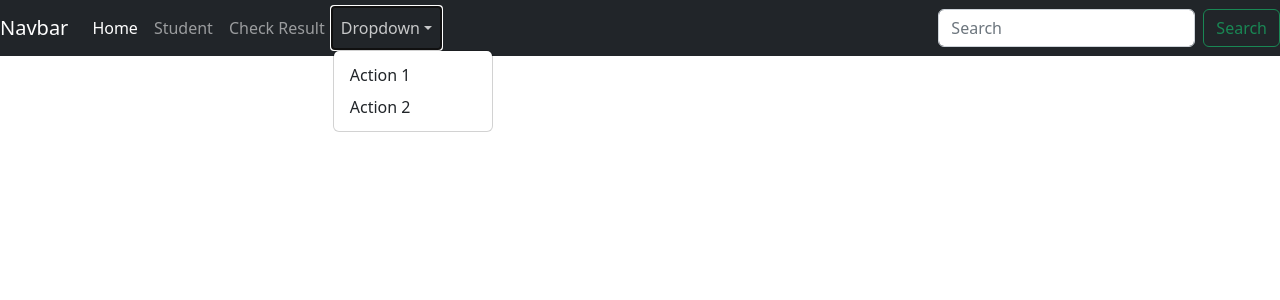
After one commit to Ayodeji-codin/PTA, a Django app: template PTA/mysite/templates/base.html in a window 1280 px wide, after a click on "Dropdown". The commit adds this page. Shown: the top 300 px of the page. Run offline with Django 4.2, Linux system fonts and the light colour scheme; the template is opened without the code that fills it, so the values that code supplies are empty.

Commit message:
trying the student layout

```diff
--- a/PTA/mysite/forms.py
+++ b/PTA/mysite/forms.py
@@ -11,3 +11,6 @@ class SignupForm(UserCreationForm):
 class LoginForm(forms.Form):
     username = forms.CharField(max_length = 90, label = 'Username')
     password = forms.CharField(max_length = 70, widget = forms.PasswordInput, label = 'Password')
+
+#class GeneralForm(forms.Form):
+#    id = forms.CharField(max)
--- a/PTA/mysite/models.py
+++ b/PTA/mysite/models.py
@@ -15,7 +15,8 @@ class Subject(models.Model):
         return self.subject
 
 class Student(models.Model):
-    name = models.CharField(max_length=90)
+    name = models.CharField(max_length=90,unique=True)
+    id_num = models.IntegerField(default=1,null=False,blank=False)
     date_admitted = models.DateField(auto_now_add=True)
     student_class = models.ForeignKey(Classes, on_delete=models.SET_NULL,blank=True,null=True)
     subjects = models.ManyToManyField(Subject)
@@ -25,7 +26,8 @@ class Student(models.Model):
 
 
 class Evaluation(models.Model):
-    student = models.ForeignKey(Student, on_delete=models.CASCADE)
+    id_num = models.IntegerField(default=1,null=False,blank=False)
+    student = models.ForeignKey(Student, on_delete=models.CASCADE,related_name='student')
     subject = models.ForeignKey(Subject, on_delete=models.CASCADE)
     assignments = models.IntegerField()
     test1 = models.IntegerField()
--- /dev/null
+++ b/PTA/mysite/templates/base.html
@@ -0,0 +1,79 @@
+<!doctype html>
+<html lang="en">
+
+<head>
+  <title>
+  {% block title %}
+
+  {% endblock title %}
+     </title>
+  <!-- Required meta tags -->
+  <meta charset="utf-8">
+  <meta name="viewport" content="width=device-width, initial-scale=1, shrink-to-fit=no">
+
+  <!-- Bootstrap CSS v5.2.1 -->
+  <link href="https://cdn.jsdelivr.net/npm/bootstrap@5.2.1/dist/css/bootstrap.min.css" rel="stylesheet"
+    integrity="sha384-iYQeCzEYFbKjA/T2uDLTpkwGzCiq6soy8tYaI1GyVh/UjpbCx/TYkiZhlZB6+fzT" crossorigin="anonymous">
+
+</head>
+
+<body>
+  <header>
+    <!-- place navbar here -->
+    <nav class="navbar navbar-expand-xl navbar-dark bg-dark">
+        <a class="navbar-brand" href="#">Navbar</a>
+        <button class="navbar-toggler d-lg-none" type="button" data-bs-toggle="collapse" data-bs-target="#collapsibleNavId" aria-controls="collapsibleNavId"
+            aria-expanded="false" aria-label="Toggle navigation"></button>
+        <div class="collapse navbar-collapse" id="collapsibleNavId">
+            <ul class="navbar-nav me-auto mt-2 mt-lg-0">
+                <li class="nav-item">
+                    <a class="nav-link active" href=" {% url 'home' %} " aria-current="page">Home <span class="visually-hidden">(current)</span></a>
+                </li>
+                <li class="nav-item">
+                    <a class="nav-link" href=" {% url 'student' %} ">Student</a>
+                </li>
+                <li class="nav-item">
+                    <a class="nav-link" href="#">Check Result</a>
+                </li>
+                <li class="nav-item dropdown">
+                    <a class="nav-link dropdown-toggle" href="#" id="dropdownId" data-bs-toggle="dropdown" aria-haspopup="true" aria-expanded="false">Dropdown</a>
+                    <div class="dropdown-menu" aria-labelledby="dropdownId">
+                        <a class="dropdown-item" href="#">Action 1</a>
+                        <a class="dropdown-item" href="#">Action 2</a>
+                    </div>
+                </li>
+            </ul>
+            <form class="d-flex my-2 my-lg-0">
+                <input class="form-control me-sm-2" type="text" placeholder="Search">
+                <button class="btn btn-outline-success my-2 my-sm-0" type="submit">Search</button>
+            </form>
+        </div>
+    </nav>
+  </header>
+  <main>
+
+    {% block content %}
+
+    {% endblock content %}
+
+  </main>
+  <footer>
+    <!-- place footer here -->
+
+  </footer>
+  <!-- Bootstrap JavaScript Libraries -->
+  <script src="https://cdn.jsdelivr.net/npm/@popperjs/core@2.11.6/dist/umd/popper.min.js"
+    integrity="sha384-oBqDVmMz9ATKxIep9tiCxS/Z9fNfEXiDAYTujMAeBAsjFuCZSmKbSSUnQlmh/jp3" crossorigin="anonymous">
+  </script>
+
+  <script src="https://cdn.jsdelivr.net/npm/bootstrap@5.2.1/dist/js/bootstrap.min.js"
+    integrity="sha384-7VPbUDkoPSGFnVtYi0QogXtr74QeVeeIs99Qfg5YCF+TidwNdjvaKZX19NZ/e6oz" crossorigin="anonymous">
+  </script>
+
+  {% block js %}
+
+  {% endblock js %}
+
+</body>
+
+</html>
```
Also changed, not shown: PTA/mysite/templates/student.html (+17 -18 lines), PTA/mysite/views.py (+2 -12 lines), PTA/db.sqlite3, PTA/mysite/migrations/0003_alter_student_name.py (added), PTA/mysite/migrations/0004_evaluation_id_num_alter_evaluation_student.py (added), PTA/mysite/migrations/0005_remove_evaluation_id_num_student_id_num.py (added), PTA/mysite/migrations/0006_evaluation_id_num.py (added).
